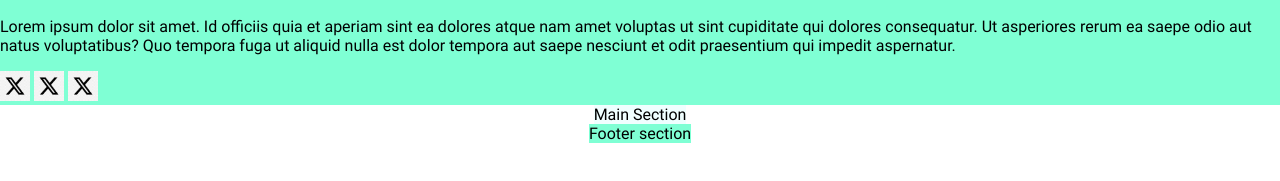
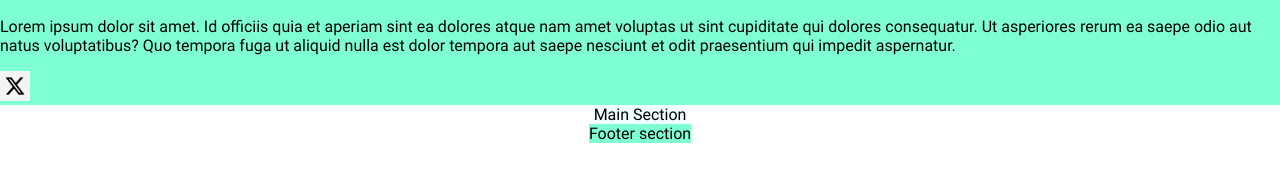
Before and after one commit to gtpWebDev/odin-16-homepage, a website built with webpack: page src/template.html in a window 1280 px wide. Shown: the part 535-716 px from the top of the page. Built offline with nearby package versions, Linux system fonts and the light colour scheme.

```diff
--- a/package.json
+++ b/package.json
@@ -6,7 +6,8 @@
   "scripts": {
     "test": "echo \"Error: no test specified\" && exit 1",
     "start": "webpack serve --open --config webpack.dev.js",
-    "build": "webpack --config webpack.prod.js"
+    "build": "webpack --config webpack.prod.js",
+    "subpush": "git subtree push --prefix dist origin gh-pages"
   },
   "author": "Glen Pearson",
   "license": "ISC",
--- a/src/index.js
+++ b/src/index.js
@@ -1,6 +1,7 @@
 import "./styles.css";
 
 import topBannerImg from "./assets/images/top-banner.jpg";
+import twitterJpg from "./assets/icons/twitter.jpeg";
 
 import PhoneImg from "./assets/images/phone.svg";
 
@@ -9,7 +10,7 @@
 Accessibility checklist - record what I do, to summarise elsewhere:
 
   1. Semantic HTML:
-    header, main, fotter, sections, etc.
+    header, main, footer, sections, etc.
 
   2. Use of alts for all images
 
@@ -45,3 +46,21 @@
   - Use different images in different screen sizes
 
 */
+
+const setupHeaderDom = () => {
+  const topImg = document.querySelector("#top-image");
+  topImg.setAttribute("src", topBannerImg);
+  topImg.setAttribute("alt", "People sat around table working collaboratively");
+
+  const socialMediaIcons = document.querySelector("#social-media-icons");
+
+  const twitterIcon = document.createElement("img");
+  twitterIcon.setAttribute("id", "twitter");
+  twitterIcon.classList.add("socials-link");
+  twitterIcon.setAttribute("src", twitterJpg);
+  twitterIcon.setAttribute("alt", "Twitter");
+
+  socialMediaIcons.appendChild(twitterIcon);
+};
+
+setupHeaderDom();
--- a/src/template.html
+++ b/src/template.html
@@ -22,23 +22,7 @@
           Quo tempora fuga ut aliquid nulla est dolor tempora aut saepe nesciunt
           et odit praesentium qui impedit aspernatur.
         </p>
-        <div id="social-media -icons">
-          <img
-            class="socials-link"
-            src="/assets/icons/twitter.jpeg"
-            alt="Twitter"
-          />
-          <img
-            class="socials-link"
-            src="/assets/icons/twitter.jpeg"
-            alt="Twitter"
-          />
-          <img
-            class="socials-link"
-            src="/assets/icons/twitter.jpeg"
-            alt="Twitter"
-          />
-        </div>
+        <div id="social-media-icons"></div>
       </section>
     </header>
     <main>Main Section</main>
```
Also changed, not shown: dist/b9387af9bf958cc0af05.jpeg (added), dist/index.html, dist/main.js, 1 other file.
